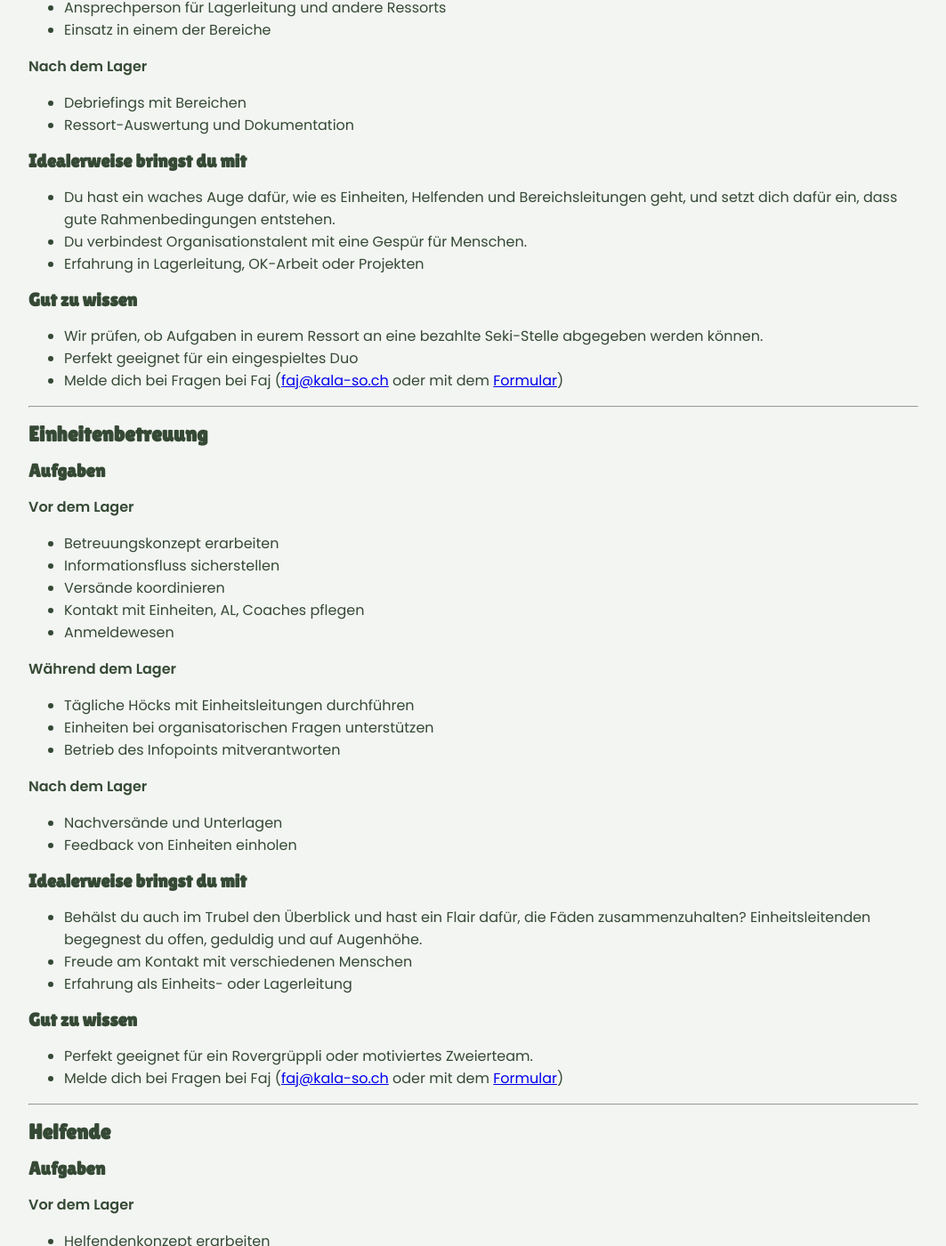
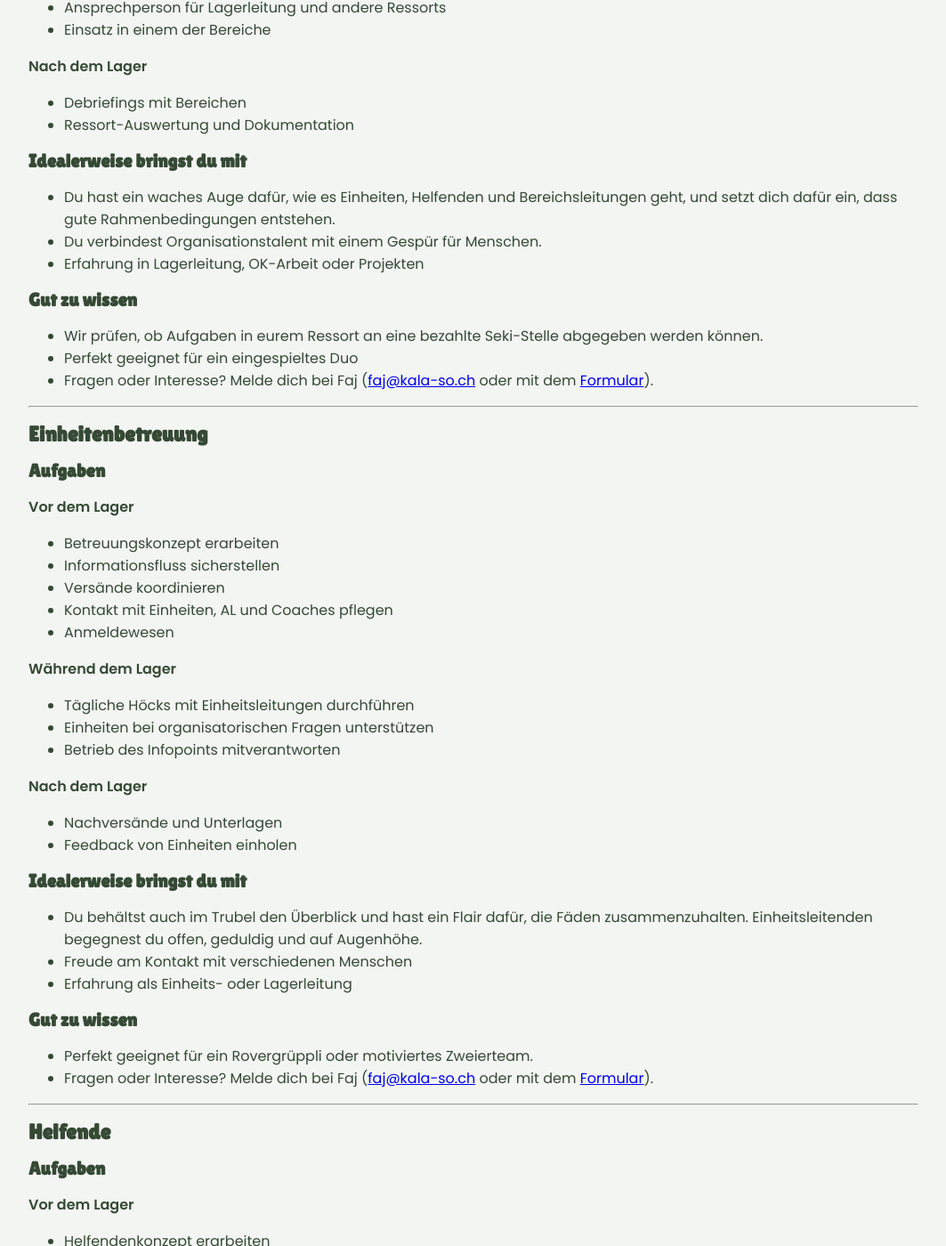
Before and after one commit to kala-so/ausschreibungen, a Jekyll site: the page built from _includes/50_staein.md, in a window 1280 px wide and 1400 px high, scrolled down 583 px. Shown: the whole window at 89% size, without its empty margins (108-1171 px from the left). Built offline with Jekyll 4.4.1, drawn with Linux system fonts in a browser that asks for light colours; our own code applies the rules of GitHub Pages for plain Markdown files; some of the changed text lies outside the part shown.

Commit message:
Update 50_staein.md

```diff
--- a/_includes/50_staein.md
+++ b/_includes/50_staein.md
@@ -24,14 +24,14 @@
 ### Idealerweise bringst du mit
 
 * Du hast ein waches Auge dafür, wie es Einheiten, Helfenden und Bereichsleitungen geht, und setzt dich dafür ein, dass gute Rahmenbedingungen entstehen.
-* Du verbindest Organisationstalent mit eine Gespür für Menschen.
+* Du verbindest Organisationstalent mit einem Gespür für Menschen.
 * Erfahrung in Lagerleitung, OK-Arbeit oder Projekten
 
 ### Gut zu wissen
 
 * Wir prüfen, ob Aufgaben in eurem Ressort an eine bezahlte Seki-Stelle abgegeben werden können.
 * Perfekt geeignet für ein eingespieltes Duo
-* Melde dich bei Fragen bei Faj (<span class="obfuscated-email" data-user="faj"></span>)
+* Fragen oder Interesse? Melde dich bei Faj (<span class="obfuscated-email" data-user="faj"></span>).
 
 ---
 
@@ -44,7 +44,7 @@
 * Betreuungskonzept erarbeiten
 * Informationsfluss sicherstellen
 * Versände koordinieren
-* Kontakt mit Einheiten, AL, Coaches pflegen
+* Kontakt mit Einheiten, AL und Coaches pflegen
 * Anmeldewesen
 
 **Während dem Lager**
@@ -60,14 +60,14 @@
 
 ### Idealerweise bringst du mit
 
-* Behälst du auch im Trubel den Überblick und hast ein Flair dafür, die Fäden zusammenzuhalten? Einheitsleitenden begegnest du offen, geduldig und auf Augenhöhe.
+* Du behältst auch im Trubel den Überblick und hast ein Flair dafür, die Fäden zusammenzuhalten. Einheitsleitenden begegnest du offen, geduldig und auf Augenhöhe.
 * Freude am Kontakt mit verschiedenen Menschen
 * Erfahrung als Einheits- oder Lagerleitung
 
 ### Gut zu wissen
 
 * Perfekt geeignet für ein Rovergrüppli oder motiviertes Zweierteam.
-* Melde dich bei Fragen bei Faj (<span class="obfuscated-email" data-user="faj"></span>)
+* Fragen oder Interesse? Melde dich bei Faj (<span class="obfuscated-email" data-user="faj"></span>).
 
 ---
 
@@ -96,33 +96,30 @@
 ### Idealerweise bringst du mit
 
 * Du behälst auch den Überblick, wenn gleichzeitig fünf Leute eine Frage haben.
-* Du merkst rasch, wo gerade Unterstützung oder eine aufmunterndes Wort gefragt ist.
+* Du merkst rasch, wo gerade Unterstützung oder ein aufmunterndes Wort gefragt ist.
 * Erfahrung als Teamleiter*in
 
 ### Gut zu wissen
 
 * Perfekt geeignet für ein Rovergrüppli oder motiviertes Zweierteam.
-* Melde dich bei Fragen bei Faj (<span class="obfuscated-email" data-user="faj"></span>)
+* Fragen oder Interesse? Melde dich bei Faj (<span class="obfuscated-email" data-user="faj"></span>).
 
 ---
 
 ## Infopoint / Kiosk
 
-**Startzeit**
-
-Ab ca. April 2027
 
 ### Aufgaben
 
 **Vor dem Lager**
 
 * Infrastruktur & Angebot planen (von Snacks bis Zahnbürstli)
-* Absprachen mit Merchandise, und Verpflegung treffen
+* Absprachen mit Merchandise und Verpflegung treffen
 * Informationen sammeln, damit ihr auf fast jede Frage eine Antwort habt
 
 **Während dem Lager**
 
-* Betrieb des Kiosk - Verkauf, Übersicht behalten und gute Stimmung verbreiten
+* Betrieb des Kiosks - Verkauf, Übersicht behalten und gute Stimmung verbreiten
 * Abrechnungen führen
 * Auskunft geben und bei kleinen und grossen Fragen weiterhelfen
 
@@ -132,29 +129,24 @@ Ab ca. April 2027
 
 ### Idealerweise bringst du mit
 
-* Warum ist Double Dip das beste Schleckzeug? Welche Süssigkeit muss unbedingt ins Angebot? Welche Mate-Varianten brauchts? KaLa-Shirt lieber in Grösse M oder L?
-  Du hast Antworten auf diese Fragen parat.
+* Warum ist Double Dip das beste Schleckzeug? Welche Süssigkeit muss unbedingt ins Angebot? Welche Mate-Varianten brauchts? KaLa-Shirt lieber in Grösse M oder L? Du hast Antworten auf diese Fragen parat.
 * Freude am Kontakt mit TN, Besuchenden und Leitpersonen
 
 ### Gut zu wissen
 
 * Du arbeitest eng mit den Bereichen Design & Merch, Verpflegung und Einheitenbetreuung zusammen.
-* Fragen? Melde dich bei Faj (<span class="obfuscated-email" data-user="faj"></span>).
+* Fragen oder Interesse? Melde dich bei Faj (<span class="obfuscated-email" data-user="faj"></span>).
 
 ---
 
 ## KaLa-Kita
-
-**Startzeit**
-
-erste Abklärungen: Herbst 2026
 
 ### Aufgaben
 
 **Vor dem Lager**
 
 * Bedarf erheben
-* Planung Kinderbetreuung/ Betreuungskonzept
+* Planung Kinderbetreuung / Betreuungskonzept
 * Infrastruktur & Anmeldung
 
 **Während dem Lager**
@@ -171,12 +163,12 @@ erste Abklärungen: Herbst 2026
 
 * Weisst du, was es braucht, um das Loch im Töffen des Polizisten zu flicken?;)
 * Möchtest du dafür sorgen, dass sich Familie und KaLa nicht ausschliessen?
-* Hast du Erfahrung in der (Klein-)Kinderbetreuung/ Pädagogik? - dann bist du hier richtig!
+* Hast du Erfahrung in der (Klein-)Kinderbetreuung / Pädagogik? - dann bist du hier richtig!
 
 ### Gut zu wissen
 
 * Wir wissen noch nicht, wie Familien die KaLa-Kita nutzen möchten. Nach einer "Bedarfsabklärung" wird über die Gestaltung der Kita entschieden.
-* Fragen? Melde dich bei Faj (<span class="obfuscated-email" data-user="faj"></span>)
+* Fragen oder Interesse? Melde dich bei Faj (<span class="obfuscated-email" data-user="faj"></span>).
 
 ---
 
@@ -200,21 +192,16 @@ erste Abklärungen: Herbst 2026
 ### Idealerweise bringst du mit
 
 * Erfahrung mit der Organisation von Anlässen
-*
 
 ### Gut zu wissen
 
-* Das Roverfest ist ein Dankesanlass, der nach dem Lager stattfinden soll. Wàhrend dem Lager hast du Zeit für Anderes.
+* Das Roverfest ist ein Dankesanlass, der nach dem Lager stattfinden soll. Während dem Lager hast du Zeit für anderes.
 * Perfekt als Projekt für ein motiviertes Team.
-* Fragen? Melde dich bei Faj (<span class="obfuscated-email" data-user="faj"></span>)
+* Fragen oder Interesse? Melde dich bei Faj (<span class="obfuscated-email" data-user="faj"></span>).
 
 ---
 
 ## Beiz
-
-**Startzeit**
-
-Ab April 2027
 
 ### Aufgaben
 
@@ -237,9 +224,9 @@ Ab April 2027
 ### Idealerweise bringst du mit
 
 * Du hast Lust, einen gemütlichen Ort für die Rover zu gestalten.
-* Erfahrung mit Gastro (in der Pfadi)
+* Erfahrung in der Gastro
 
 ### Gut zu wissen
 
 * Ideal für ein kleines Rovergrüppli.
-* Fragen? Melde dich bei Faj (<span class="obfuscated-email" data-user="faj"></span>)
+* Fragen oder Interesse? Melde dich bei Faj (<span class="obfuscated-email" data-user="faj"></span>).
```
Also changed, not shown: other parts of _includes/50_staein.md (+2 -2 lines).
